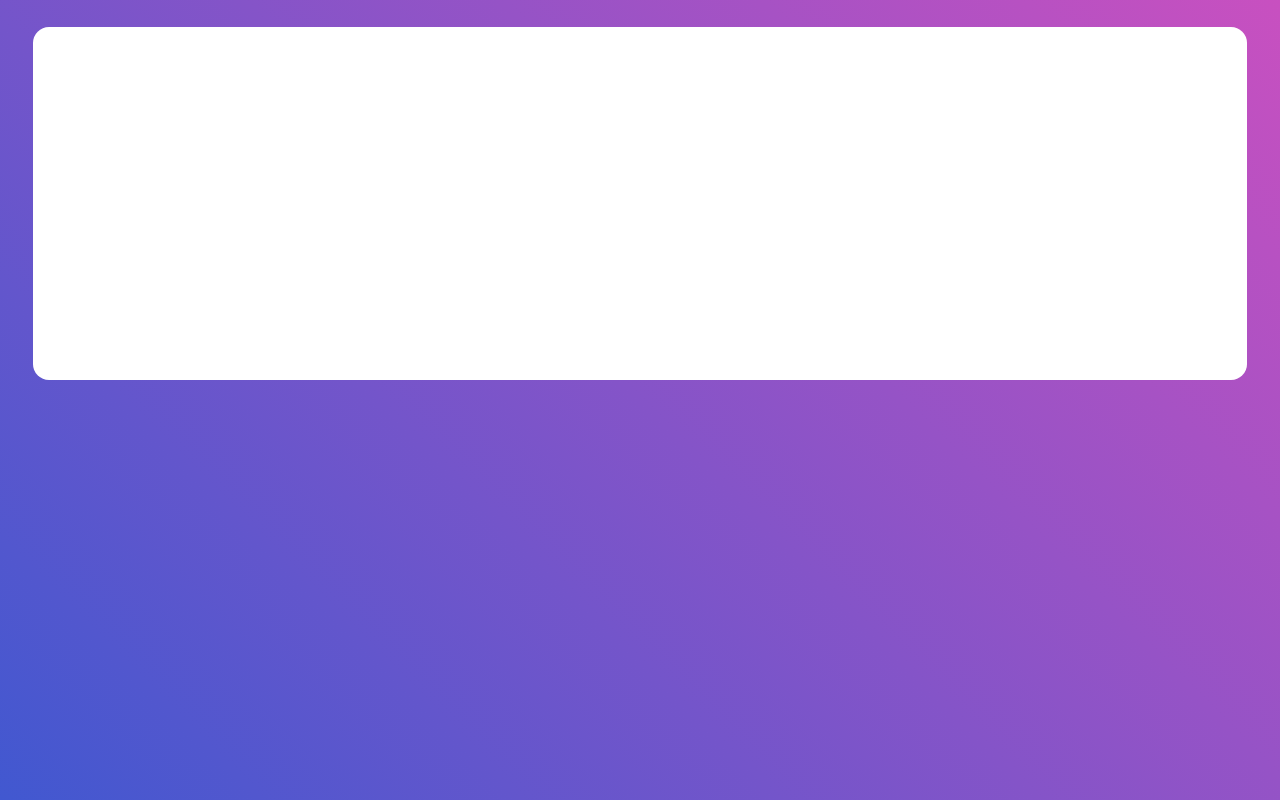
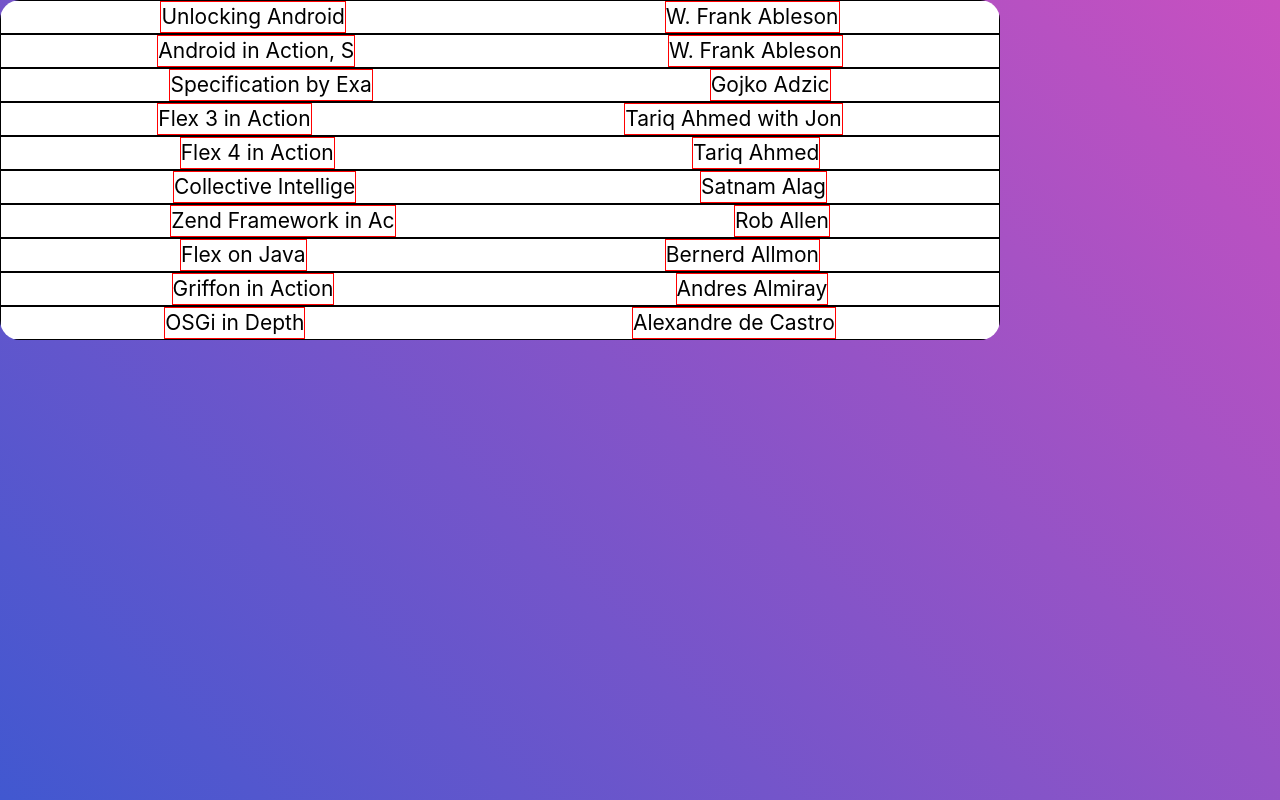
Before and after one commit to crux-in-lan/playtech-task, a React (Create React App) app: page / in a window 1280 px wide. Built offline with nearby package versions, Linux system fonts and the light colour scheme.

Commit message:
Real working solution

```diff
--- a/src/comPageFrame/comBooksList/BooksList.js
+++ b/src/comPageFrame/comBooksList/BooksList.js
@@ -10,14 +10,42 @@
 
 		this.state = {
 			currentList: [],
-			containerHeight: null,
-			elementHeight: null,
-			elementsCount: null
+			containerHeight: 340,
+			elementHeight: 34,
+			elementsCount: 1,
+			marginBottom: 0,
+			marginTop: 0,
+			scrollTop: 0,
+			topElementIndex: 0,
+			bottomElementIndex: 9
 		}
 	}
 
-	getFirstListElement = () => {
-		return booksList[0];
+	calculateMarginBottomWithout(loadedElements) {
+		return (booksList.length - loadedElements) * this.state.elementHeight;
+	}
+
+	handleScroll = (event) => {
+		// console.log('Previous Scroll Position',this.state.scrollTop);
+		// console.log('Next Scroll Position',event.currentTarget.scrollTop);
+
+	    if(this.state.scrollTop > event.currentTarget.scrollTop) {
+	      this.setState({
+	        scrollTop: this.state.scrollTop - this.state.elementHeight
+	      });
+	      //Use curring and compose to make deleteLastAndAddPreviousElement function
+	      this.deleteLastElement();
+	    } else if(this.state.scrollTop < event.currentTarget.scrollTop) {
+	      this.setState({
+	        scrollTop:this.state.scrollTop + this.state.elementHeight
+	      });
+	      //Use curring and compose to make deleteFirstAndAddNextElement function
+	      this.deleteFirstElement();
+	    }
+	}
+
+	getFirstNListElements = (count) => {
+		return booksList.slice(0,count);
 	}
 
 	refCallbackContainerHeight = element => {
@@ -37,24 +65,60 @@
 	}
 
 	deleteFirstElement = () => {
-
+		const newList = JSON.parse(JSON.stringify(this.state.currentList));
+		newList.shift();
+		this.setState({
+			currentList: newList,
+			topElementIndex: this.state.topElementIndex + 1,
+			marginTop: this.state.marginTop + this.state.elementHeight,
+		},() => {
+			this.addNextElement();
+		});
 	}
 
 	deleteLastElement = () => {
-
+		const newList = JSON.parse(JSON.stringify(this.state.currentList));
+		newList.splice(-1,1);
+		this.setState({
+			currentList: newList,
+			bottomElementIndex: this.state.bottomElementIndex - 1,
+			marginBottom: this.state.marginBottom + this.state.elementHeight
+		},() => {
+			this.addPreviousElement();
+		});
 	}
 
-	addPreiousElement = () => {
-
+	addPreviousElement = () => {
+		// console.log("Previous element",booksList[this.state.topElementIndex - 1]);
+		// console.log("Current element",booksList[this.state.topElementIndex]);
+		const newList = [booksList[this.state.topElementIndex - 1],...JSON.parse(JSON.stringify(this.state.currentList))];
+		this.setState({
+			currentList: newList,
+			topElementIndex: this.state.topElementIndex - 1,
+			marginTop: this.state.marginTop - this.state.elementHeight
+		});
 	}
 
 	addNextElement = () => {
-
+		// console.log("Next element",booksList[this.state.bottomElementIndex + 1]);
+		// console.log("Current element",booksList[this.state.bottomElementIndex]);
+		const newList = [...JSON.parse(JSON.stringify(this.state.currentList)),booksList[this.state.bottomElementIndex + 1]];
+		this.setState({
+			currentList: newList,
+			bottomElementIndex: this.state.bottomElementIndex + 1,
+			marginBottom: this.state.marginBottom - this.state.elementHeight
+		});
 	}
 
 	componentDidMount() {
-		const firstListElement = this.getFirstListElement();
-		this.setState({currentList: [firstListElement]});
+		// console.log(booksList);
+		const firstNListElements = this.getFirstNListElements(10);
+		this.setState({marginBottom: this.calculateMarginBottomWithout(10)});
+		this.setState({currentList: firstNListElements});
+		this.setState({
+			topElementIndex: 0,
+			bottomElementIndex: firstNListElements.length-1
+		});
 	}
 
 	// shouldComponentUpdate() {
@@ -62,20 +126,40 @@
 	// }
 
 	componentDidUpdate() {
+		this.refs.elem.scrollTop = this.state.scrollTop;
+		// console.log('topElementIndex',this.state.topElementIndex);
+		// console.log('bottomElementIndex',this.state.bottomElementIndex);
+		// console.log(this.state.scrollTop);
 		// console.log("AAA");
-		const elementsCount = this.calculateBooksCount(this.state.containerHeight,this.state.elementHeight);
+		// this.setState({elementsCount:this.calculateBooksCount(this.state.containerHeight,this.state.elementHeight)});
 	}
 
-	shouldComponentUpdate() {
+	shouldComponentUpdate(nextProps, nextState) {
+		// if(this.state.elementsCount === nextState.elementsCount){
+		// 	return false;
+		// } else if {
 
+		// }
+		// console.log("currentState",this.state);
+		// console.log("nextState",nextState);
+		return true;
 	}
 
 	render() {
+		let index = 0;
 		return (
-				<div ref={this.refCallbackContainerHeight} className="bookslist">
+				<div onScroll={this.handleScroll} ref="elem" className="bookslist">
 				{
 					this.state.currentList.map(book => {
-						return <Book  key={book._id} refCallbackElementHeight={this.refCallbackElementHeight} id={book._id} title={book.title.substring(0,20)} author={book.authors[0].substring(0,20)}/>
+						index++;
+						// console.log('BOOKAAA',book);
+						if(index===1) {
+							return <Book  key={book._id} marginTop={this.state.marginTop} marginBottom={0} refCallbackElementHeight={this.refCallbackElementHeight} id={book._id} title={book.title.substring(0,20)} author={book.authors[0].substring(0,20)}/>
+						}else if(index===this.state.currentList.length) {
+							return <Book  key={book._id} marginTop={0} marginBottom={this.state.marginBottom} refCallbackElementHeight={this.refCallbackElementHeight} id={book._id} title={book.title.substring(0,20)} author={book.authors[0].substring(0,20)}/>
+						} else {
+							return <Book  key={book._id} marginTop={0} marginBottom={0} refCallbackElementHeight={this.refCallbackElementHeight} id={book._id} title={book.title.substring(0,20)} author={book.authors[0].substring(0,20)}/>
+						}
 					})
 				}
 				</div>
--- a/src/comPageFrame/comBooksList/comBook/Book.js
+++ b/src/comPageFrame/comBooksList/comBook/Book.js
@@ -12,7 +12,7 @@
 	render() {
 		const {title, author, refCallbackElementHeight} = this.props;
 		return (
-			<div ref={refCallbackElementHeight} className='book'>
+			<div style={{marginTop:this.props.marginTop,marginBottom:this.props.marginBottom}} ref={refCallbackElementHeight} className='book'>
 				<div className='title'>{title}</div>
 				<div className='author'>{author}</div>
 			</div>
--- a/src/comPageFrame/comBooksList/comBook/css/Book.scss
+++ b/src/comPageFrame/comBooksList/comBook/css/Book.scss
@@ -2,18 +2,21 @@
 	display: flex;
 	flex-direction: row;
 	justify-content: space-around;
-	font-size: 2vh;
+	font-size: 21px;
+	line-height: 30px;
 	border: 1px solid black;
 }
 
 .book > .title {
 	border: 1px solid red;
-	padding: 0vh;
-	margin:0vh;
+	// outline: 1px solid orange;
+	padding: 0px;
+	margin:0px;
 }
 
 .book > .author {
 	border: 1px solid red;
-	padding: 0vh;
-	margin:0vh
+	// outline: 1px solid orange;
+	padding: 0px;
+	margin:0px
 }
--- a/src/comPageFrame/comBooksList/css/BooksList.scss
+++ b/src/comPageFrame/comBooksList/css/BooksList.scss
@@ -1,19 +1,7 @@
 .bookslist {
-    margin: 2.08vw 4.16vh 2.08vw 4.16vh;
     background: #fff;
-    border-radius: 1em;
-    // box-sizing: border-box;
-    padding: 8.33vh 8.33vw;
-    overflow: hidden;
-    height: 40vh;
-
-  /* Large devices (laptops/desktops, 992px and up) */
-  @media only screen and (min-width: 992px) {
-    padding: 4.16vh 4.16vw;
-  }
-
-  /* Extra large devices (large laptops and desktops, 1200px and up) */
-  @media only screen and (min-width: 1200px) {
-    padding: 2.08vh 2.08vw;
-  }
+    border-radius: 20px;
+    overflow: auto;
+    width: 1000px;
+    height: 340px;
  }
```
